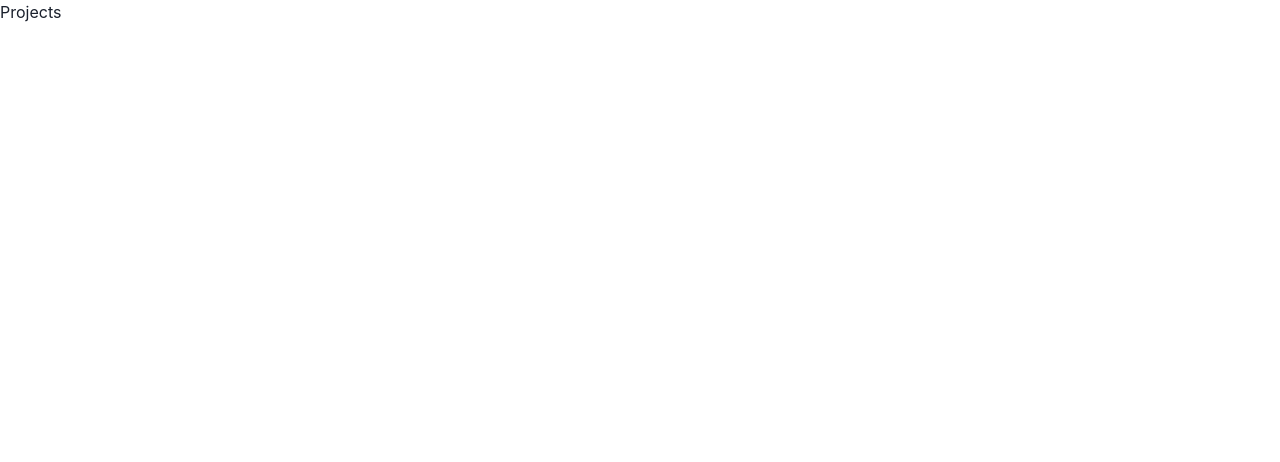
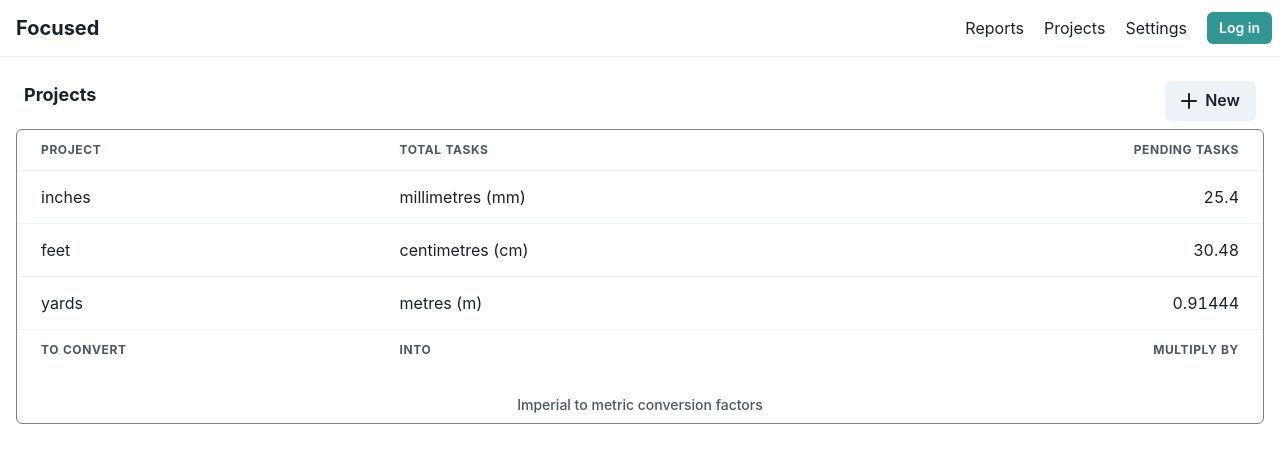
Before and after one commit to neutr0nian/focused, a React (Vite) app in the folder client/: page /projects in a window 1280 px wide. Shown: the top 462 px of the page. Built offline with nearby package versions, Linux system fonts and the light colour scheme.

Commit message:
added projects table and minor ui changes

```diff
--- a/client/src/components/Reports.jsx
+++ b/client/src/components/Reports.jsx
@@ -15,7 +15,7 @@ import {
   Center
 } from '@chakra-ui/react'
 import { useState } from 'react';
-import BarChart from './Charts/BarChart';
+import BarChart from './charts/BarChart';
 
 const data = [
     {
@@ -79,7 +79,7 @@ const Reports = ({isOpen, onOpen, onClose}) => {
     }
   return (
     <>
-      <Button size='sm' colorScheme='teal' onClick={onOpen}>Reports</Button>
+      <Text size='sm' colorScheme='teal' cursor='pointer' onClick={onOpen}>Reports</Text>
 
       <Modal isOpen={isOpen} onClose={onClose} size='3xl'>
         <ModalOverlay />
--- /dev/null
+++ b/client/src/components/projects/ProjectTable.jsx
@@ -0,0 +1,56 @@
+import {
+  Table,
+  Thead,
+  Tbody,
+  Tfoot,
+  Tr,
+  Th,
+  Td,
+  TableCaption,
+  TableContainer,
+} from '@chakra-ui/react'
+
+import React from 'react'
+
+const ProjectTable = () => {
+  return (
+    <TableContainer border='0.4px solid gray' borderRadius={6}>
+  <Table variant='simple'>
+    <TableCaption>Imperial to metric conversion factors</TableCaption>
+    <Thead>
+      <Tr>
+        <Th>Project</Th>
+        <Th>Total Tasks</Th>
+        <Th isNumeric> Pending Tasks</Th>
+      </Tr>
+    </Thead>
+    <Tbody>
+      <Tr cursor='pointer'>
+        <Td>inches</Td>
+        <Td>millimetres (mm)</Td>
+        <Td isNumeric>25.4</Td>
+      </Tr>
+      <Tr>
+        <Td>feet</Td>
+        <Td>centimetres (cm)</Td>
+        <Td isNumeric>30.48</Td>
+      </Tr>
+      <Tr>
+        <Td>yards</Td>
+        <Td>metres (m)</Td>
+        <Td isNumeric>0.91444</Td>
+      </Tr>
+    </Tbody>
+    <Tfoot>
+      <Tr>
+        <Th>To convert</Th>
+        <Th>into</Th>
+        <Th isNumeric>multiply by</Th>
+      </Tr>
+    </Tfoot>
+  </Table>
+</TableContainer>
+  )
+}
+
+export default ProjectTable
--- a/client/src/pages/Homepage.jsx
+++ b/client/src/pages/Homepage.jsx
@@ -5,8 +5,8 @@ import { Music, Navbar, Timer } from '../components'
 const Homepage = () => {
   return (
     <>
+        <Navbar />
     <Container maxW={600} mt={4}>
-        <Navbar />
         <Timer />
       </Container>
       <Box mt={4} m={4}>
--- a/client/src/pages/Projects.jsx
+++ b/client/src/pages/Projects.jsx
@@ -1,8 +1,22 @@
+import { AddIcon } from '@chakra-ui/icons'
+import { Box, Button, Flex, Spacer, Text } from '@chakra-ui/react'
 import React from 'react'
+import Navbar from '../components/Navbar'
+import ProjectTable from '../components/projects/ProjectTable'
 
 const Projects = () => {
   return (
-    <div>Projects</div>
+    <Box>
+    <Navbar />
+    <Box p={4}>
+      <Flex p={2}>
+      <Text as='b' fontSize='lg'>Projects</Text>
+    <Spacer />
+    <Button leftIcon={<AddIcon />}>New</Button>
+      </Flex>
+      <ProjectTable />
+    </Box>
+    </Box>
   )
 }
 
```
Also changed, not shown: client/src/components/projects/Stats.jsx (added).
